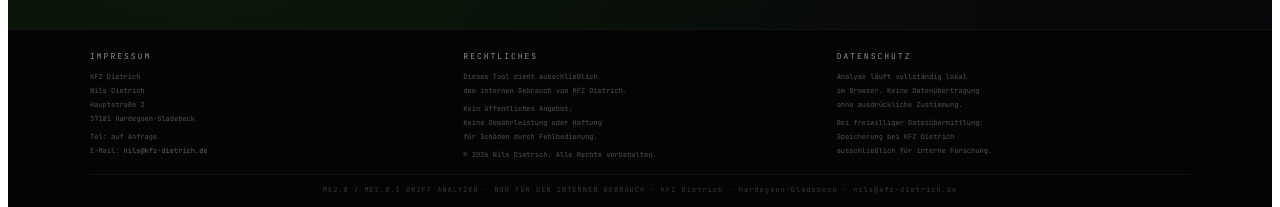
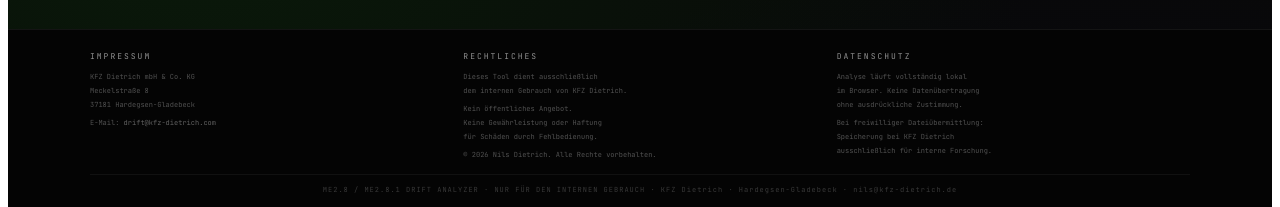
Before and after one commit to ND37181/me28-drift-analyzer, a React (Vite) app: page / in a window 1280 px wide. Shown: the part 211-418 px from the top of the page. Built offline with nearby package versions, Linux system fonts and the light colour scheme.

Commit message:
fix: Impressum mit korrekten Unternehmensdaten

```diff
--- a/src/ME28_Drift_Analyzer.jsx
+++ b/src/ME28_Drift_Analyzer.jsx
@@ -1145,12 +1145,10 @@
             {/* Impressum */}
             <div>
               <div style={{fontSize:8,color:"#909090",letterSpacing:2,marginBottom:6}}>IMPRESSUM</div>
-              <div>KFZ Dietrich</div>
-              <div>Nils Dietrich</div>
-              <div>Hauptstraße 2</div>
+              <div>KFZ Dietrich mbH &amp; Co. KG</div>
+              <div>Meckelstraße 8</div>
               <div>37181 Hardegsen-Gladebeck</div>
-              <div style={{marginTop:4}}>Tel: <a href="tel:+495505123456" style={{color:"#505050",textDecoration:"none"}}>auf Anfrage</a></div>
-              <div>E-Mail: <a href="mailto:nils@kfz-dietrich.de" style={{color:"#606060",textDecoration:"none"}}>nils@kfz-dietrich.de</a></div>
+              <div style={{marginTop:4}}>E-Mail: <a href="mailto:drift@kfz-dietrich.com" style={{color:"#606060",textDecoration:"none"}}>drift@kfz-dietrich.com</a></div>
             </div>
 
             {/* Rechtliches */}
```
